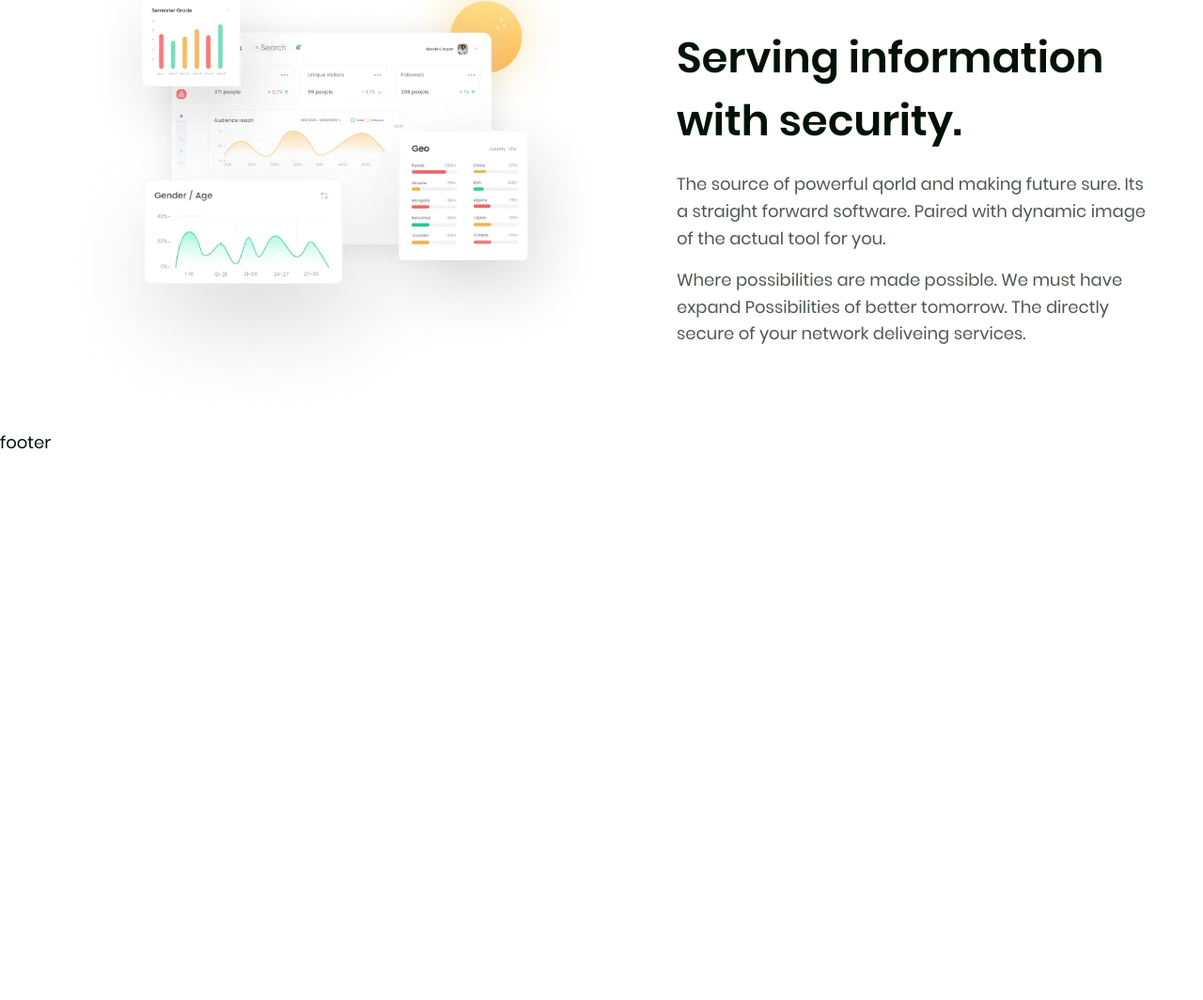
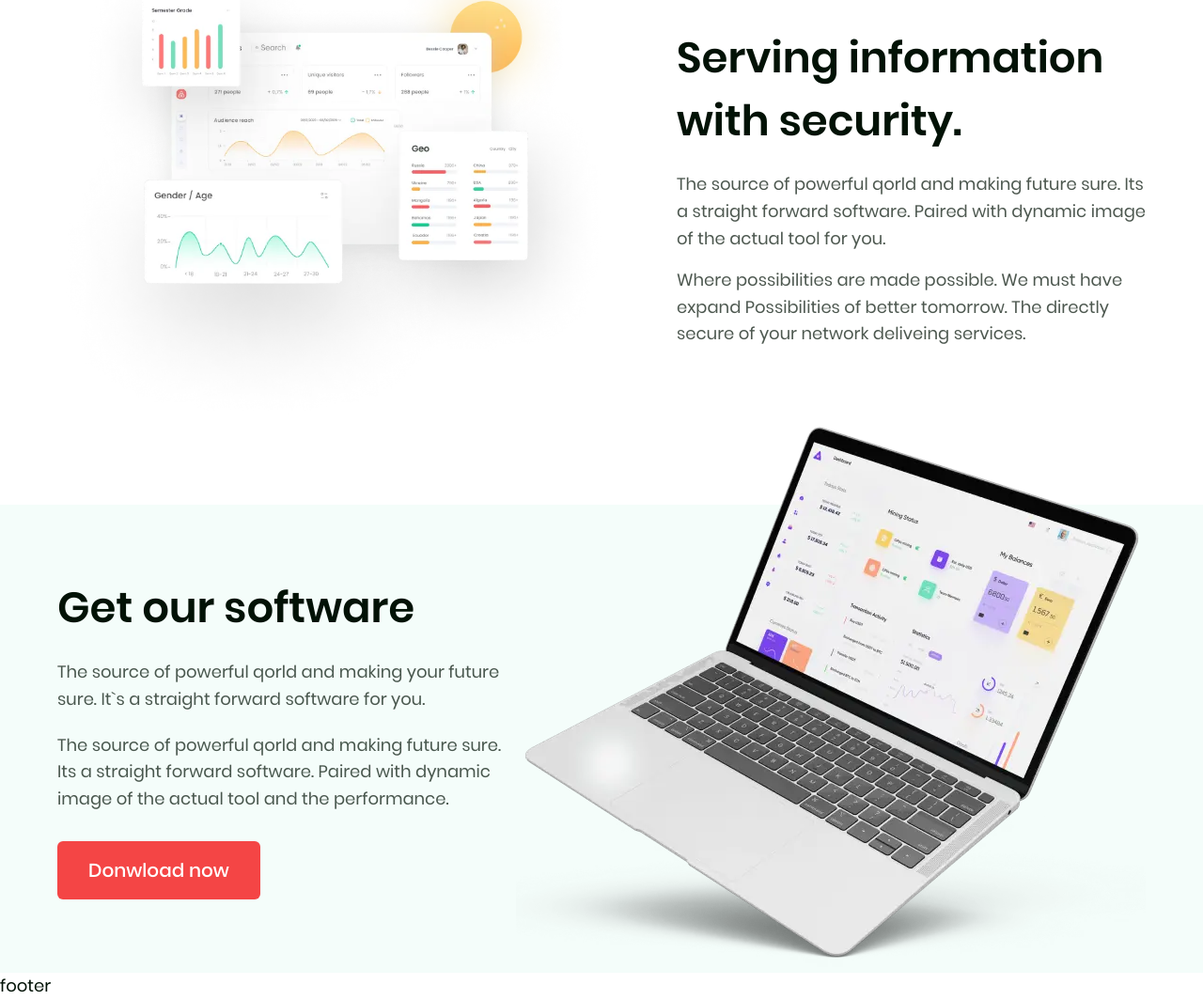
Before and after one commit to Responsive-Websites/SoftPoint, a plain HTML site: page dist/index.html in a window 1280 px wide. Shown: the part 2258-3322 px from the top of the page at 94% size. Before the commit the page ends 2744 px from the top, so only its background shows below. Drawn offline with nearby package versions, Linux system fonts and the light colour scheme; a script that the page names is missing; files whose address does not match are found by name.

Commit message:
Added software block and styles

```diff
--- a/#src/scss/templates/_main.scss
+++ b/#src/scss/templates/_main.scss
@@ -8,6 +8,8 @@
   &__analytics {
   }
   &__serving {
+  }
+  &__software {
   }
 }
 
@@ -420,6 +422,9 @@
 //  serving block
 
 .serving {
+  @media screen and (max-width: 1363px) {
+    margin-bottom: 80px;
+  }
   &__container {
   }
   &__body {
@@ -470,3 +475,78 @@
 }
 
 //-------------------------------
+
+//  software block
+
+.software {
+  background-color: #f4fdfa;
+  @media screen and (max-width: 993px) {
+    margin-top: -120px;
+  }
+  &__container {
+  }
+  &__body {
+    display: flex;
+    flex-flow: row nowrap;
+    align-items: center;
+    justify-content: space-between;
+    @media screen and (max-width: 993px) {
+      display: block;
+      padding: 35px 0px;
+      text-align: center;
+    }
+  }
+  &__info {
+  }
+  &__label {
+  }
+  &__text {
+    opacity: 0.7;
+    margin-bottom: 30px;
+    max-width: 480px;
+    & p:not(:last-child) {
+      margin-bottom: 20px;
+    }
+    @media screen and (max-width: 993px) {
+      margin: 0 auto;
+      margin-bottom: 30px;
+    }
+    @media screen and (max-width: 483px) {
+      font-size: 14px;
+    }
+  }
+  &__button {
+    display: inline-flex;
+    padding: 15px 33px;
+    font-size: 20px;
+    line-height: 160%;
+    font-weight: 500;
+    @media screen and (max-width: 993px) {
+      display: block;
+      margin: 0px 30px;
+    }
+  }
+  &__image {
+    margin-top: -100px;
+    margin-right: -150px;
+
+    @media screen and (max-width: 1469px) {
+      margin-right: -50px;
+    }
+    @media screen and (max-width: 1283px) {
+      margin-right: 0px;
+    }
+    @media screen and (max-width: 1219px) {
+      margin-top: 0px;
+      max-width: 500px;
+      & img {
+        width: 100%;
+      }
+    }
+    @media screen and (max-width: 993px) {
+      display: none;
+    }
+  }
+}
+
+//-------------------------------
--- a/dist/index.html
+++ b/dist/index.html
@@ -186,6 +186,31 @@
       </div>
     </div>
   </section>
+  <section class="main__software software">
+    <div class="software__container container">
+      <div class="software__body">
+        <div class="software__info">
+          <h2 class="software__label">Get our software</h2>
+          <div class="software__text">
+            <p>
+              The source of powerful qorld and making your future sure. It`s a straight forward
+              software for you.
+            </p>
+            <p>
+              The source of powerful qorld and making future sure. Its a straight forward software.
+              Paired with dynamic image of the actual tool and the performance.
+            </p>
+          </div>
+          <a href="#" class="software__button button">
+            <span>Donwload now</span>
+          </a>
+        </div>
+        <div class="software__image">
+          <picture><source srcset="img/pages/main/software/laptop.webp" type="image/webp"><img src="img/pages/main/software/laptop.png" alt="" /></picture>
+        </div>
+      </div>
+    </div>
+  </section>
 </main>
 
       <!-- -------- -->
```
Also changed, not shown: #src/_main.html (+25 -0 lines), #src/img/pages/main/software/laptop.png (added), dist/css/style.css, dist/css/style.min.css, dist/img/pages/main/software/laptop.png (added), dist/img/pages/main/software/laptop.webp (added).
